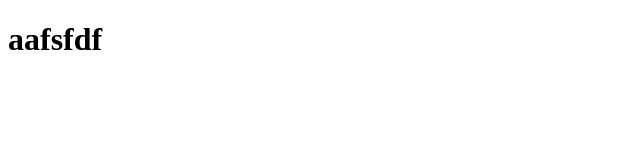
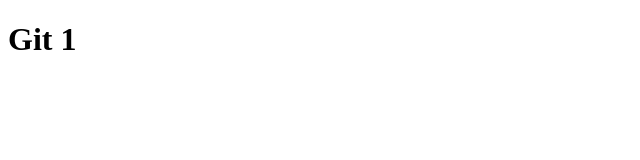
Before and after one commit to adedayobabalola18-rgb/second-project, a plain HTML site: page index.html in a window 1280 px wide. Shown: the whole page, without its empty margins (0-640 px from the left). Drawn offline with Linux system fonts and the light colour scheme.

Commit message:
update heading in index.html to reflect project title

```diff
--- a/index.html
+++ b/index.html
@@ -6,6 +6,6 @@
     <title>Document</title>
 </head>
 <body>
-    <h1>aafsfdf</h1>
+    <h1>Git 1</h1>
 </body>
 </html>
```
